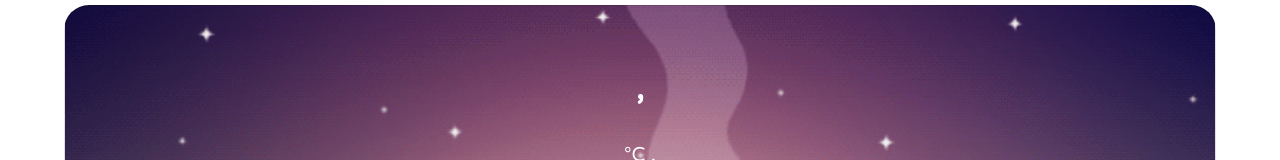
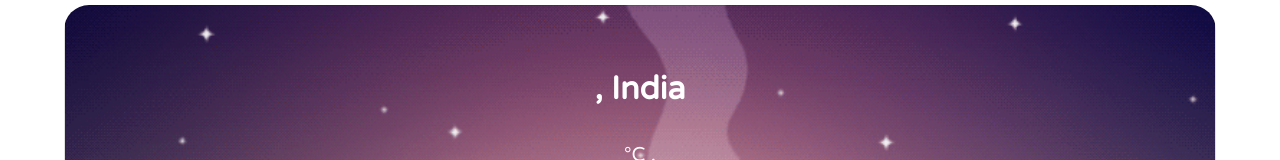
Before and after one commit to Debdatta123/WeatherApp, a React (Create React App) app: page / in a window 1280 px wide. Shown: the part 571-731 px from the top of the page. Built offline with nearby package versions, Linux system fonts and the light colour scheme.

Commit message:
api call successful

```diff
--- a/src/components/App.jsx
+++ b/src/components/App.jsx
@@ -2,14 +2,12 @@ import React from "react";
 import Topsection from "./Topsection";
 import Midsection from "./Midsection";
 
-
-const API_key="9af22302fcc9e61a4f1b320749b26244"
 class App extends React.Component{
 constructor(){
   super();
   this.state={
     city:undefined,
-    country:undefined,
+    // country:undefined,
     main:undefined,
     celsius:undefined,
     temp_max:undefined,
@@ -35,9 +33,11 @@ calhrmin(n){
         let day = n / (24 * 3600);
         n = n % (24 * 3600);
         let hour = n / 3600;
+        hour+=5;
         n %= 3600;
         let minutes = n / 60 ;
         n %= 60;
+        minutes+=30;
         let seconds = n;
         if(hour<10)
         return("0"+ hour.toString().split(".")[0] + ":"  + minutes.toString().split(".")[0] + ":" + seconds.toString());
@@ -60,12 +60,12 @@ getWeather=async (e) =>{
   const city=e.target.elements.city.value;
   // const country='in';
   if(city){
-  const api_call=await fetch("http://samples.openweathermap.org/data/2.5/weather?q=$(city),in&appid=70f846b34231239ba4dd4fc5f0e0fe8d");
+  const api_call=await fetch("http://api.openweathermap.org/data/2.5/weather?q=mumbai,in&appid=api_key");
   const response=await api_call.json();
   console.log(response);
   this.setState({
     city:response.name,
-    country:response.sys.country,
+    // country:response.sys.country,
     celsius: this.calCelsius(response.main.temp),
     temp_max:this.calCelsius(response.main.temp_max),
     temp_min:this.calCelsius(response.main.temp_min),
@@ -92,7 +92,7 @@ return(
   />
   <Midsection
     city={this.state.city}
-    country={this.state.country}
+    // country={this.state.country}
     temp_celsius={this.state.celsius}
     temp_max={this.state.temp_max}
     temp_min={this.state.temp_min}
--- a/src/components/Midsection.jsx
+++ b/src/components/Midsection.jsx
@@ -6,7 +6,7 @@ function Midsection(props) {
 <div className="jumbotron card card-image jb">
 <div className="text-white text-center py-5 px-4">
   <div>
-    <h2 className="card-title h1-responsive pt-3 mb-5 font-bold"><strong>{props.city} , {props.country}</strong></h2>
+    <h2 className="card-title h1-responsive pt-3 mb-5 font-bold"><strong>{props.city} , India</strong></h2>
     <p className="para">{props.temp_celsius} &deg;C , {props.description}</p>
 
     <table className="table table-bordered">
```
